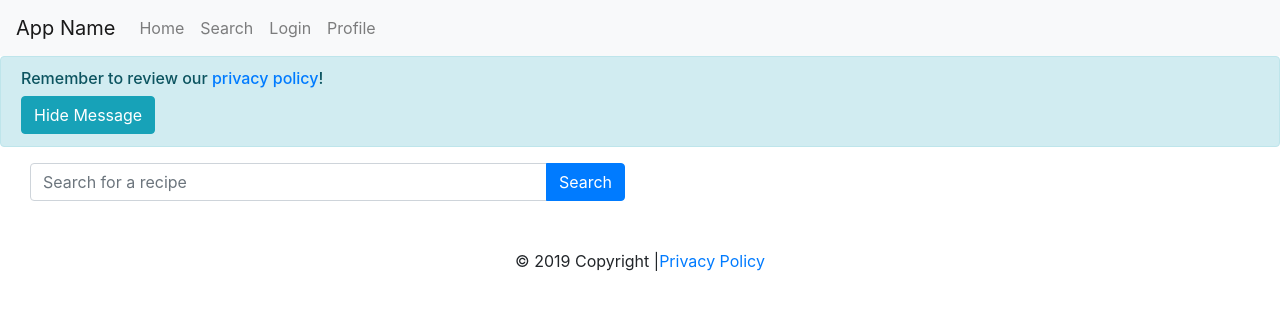
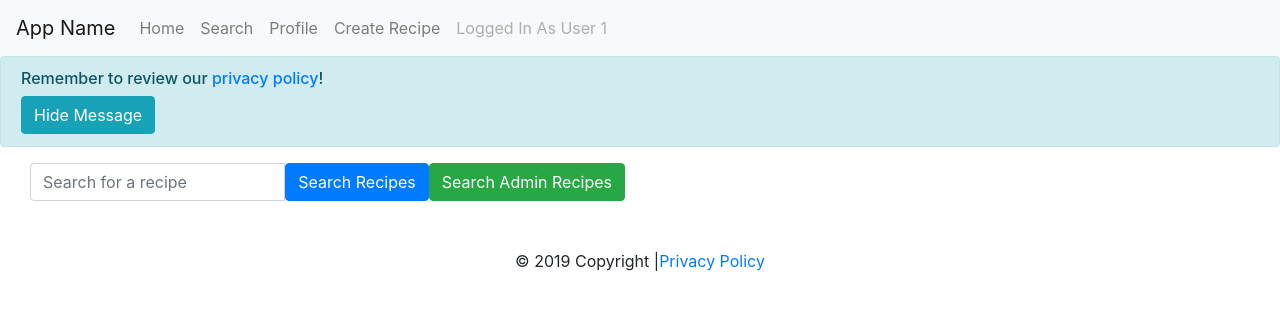
Before and after one commit to daniaalnahdi/wbdv-f19-team18, a React (Create React App) app: page /search in a window 1280 px wide. Shown: the top 310 px of the page. Built offline with nearby package versions, Linux system fonts and the light colour scheme.

Commit message:
add admin search btn + create recipe nav

```diff
--- a/src/components/NavBar.js
+++ b/src/components/NavBar.js
@@ -32,6 +32,11 @@ class NavBar extends React.Component {
                 </Link>
               )}
               {this.props.isLoggedIn && (
+                <Link to="/editor" className="nav-item nav-link">
+                  Create Recipe
+                </Link>
+              )}
+              {this.props.isLoggedIn && (
                 <Link to="/profile" className="nav-link disabled">
                   Logged In As {this.props.user.name}
                 </Link>
--- a/src/pages/HomePage.js
+++ b/src/pages/HomePage.js
@@ -104,7 +104,7 @@ const loggedInUser = {
 };
 
 // TODO -- check if user is actually logged in
-const LoggedIn = false;
+const LoggedIn = true;
 
 const store = createStore(SearchPageReducer);
 
--- a/src/pages/SearchPage.js
+++ b/src/pages/SearchPage.js
@@ -24,7 +24,6 @@ export default class SearchPage extends React.Component {
             placeholder="Search for a recipe"
             onChange={this.searchNameChanged}
           />
-          <div className="input-group-append">
           <button
             className="btn btn-primary"
             type="button"
@@ -32,9 +31,11 @@ export default class SearchPage extends React.Component {
               this.props.searchRecipeByName(this.state.searchName);
             }}
           >
-              Search
+            Search Recipes
           </button>
-          </div>
+          <button className="btn btn-success" type="button" onClick={() => {}}>
+            Search Admin Recipes
+          </button>
         </div>
         <SearchResultList recipes={this.props.recipes} />
       </div>
```
Lines whose indentation alone changed are shown as unchanged.
